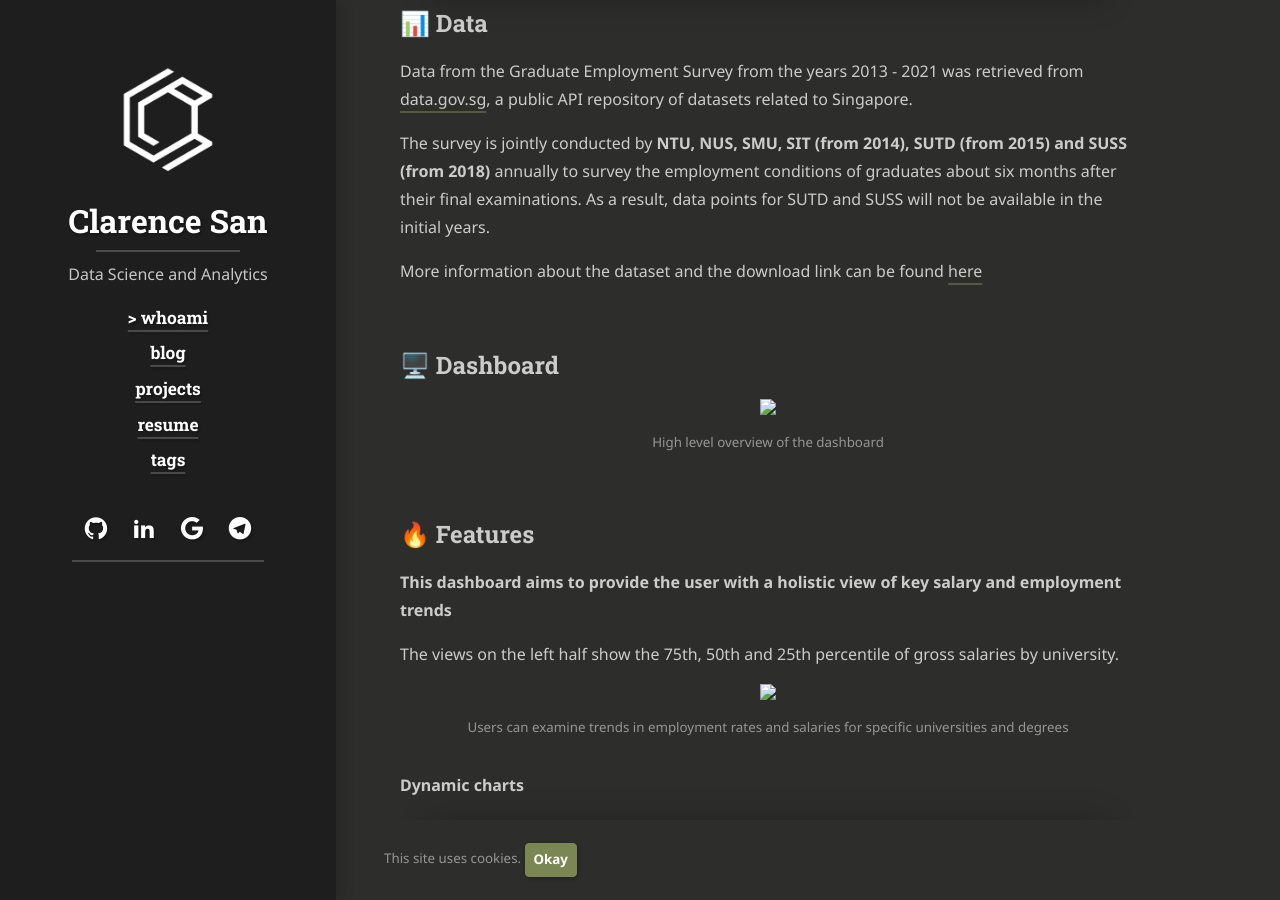
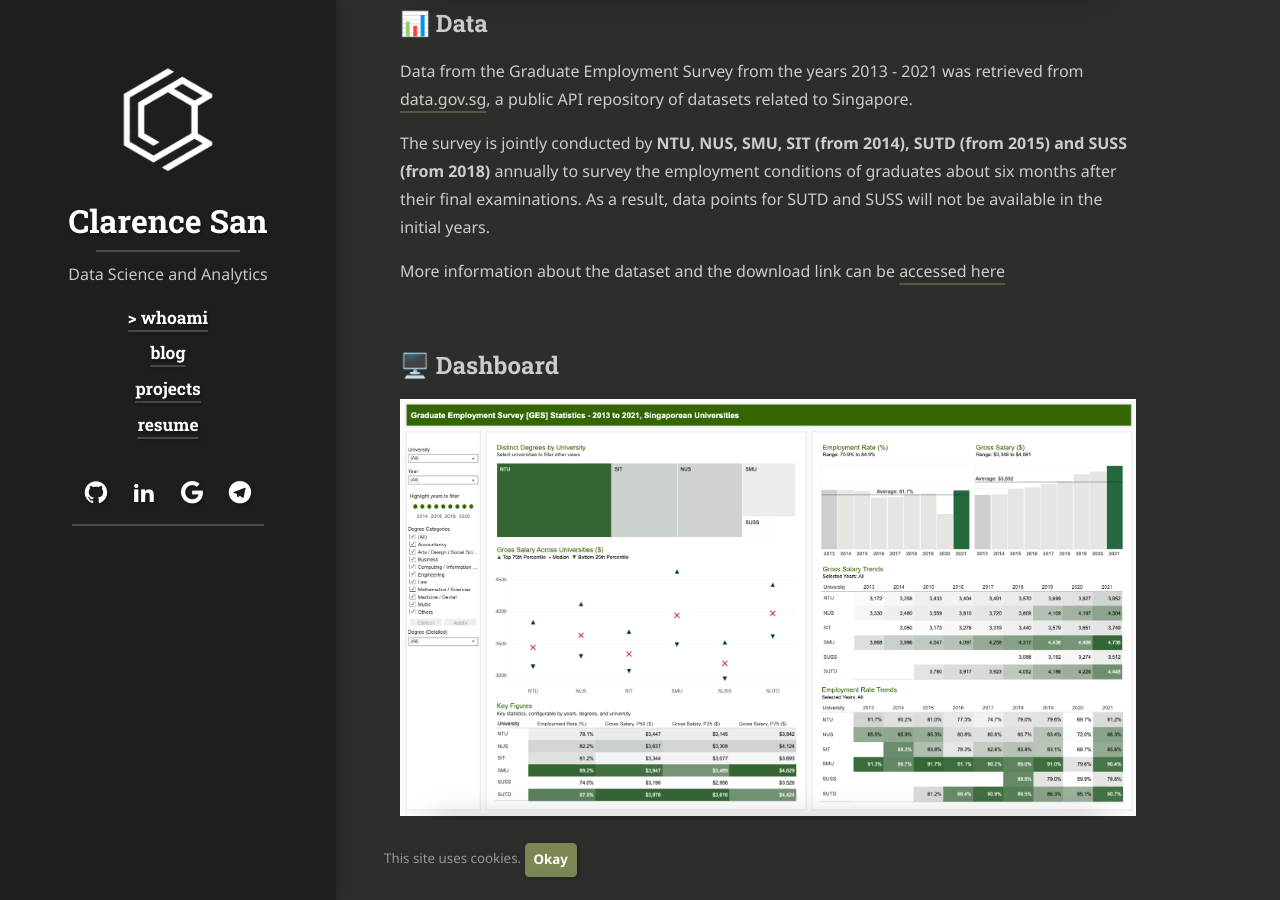
Before and after one commit to csanry/csanry.github.io, a Jekyll site: the page built from _projects/GES.md, in a window 1280 px wide and 900 px high, scrolled down 1205 px. Built offline with Jekyll 4.4.1, drawn with Linux system fonts in a browser that asks for light colours; cached includes are drawn as plain includes; nearby versions of some CDN libraries; some web fonts are replaced; library files that are not in the unit come from our copies.

Commit message:
chore: format project articles * Add target blank to links * Add width and height attributes to imgs * Fix broken links * Removed tags.md from sidebar

```diff
--- a/_layouts/project.html
+++ b/_layouts/project.html
@@ -49,7 +49,7 @@
         <span class="sr-only">{{ separator }} {{ site.data.strings.links | default:"Links" }}{{ site.data.strings.colon }}</span>
         <span class="{{ site.data.strings.links_icon | default:'icon-link' }}" title="{{ site.data.strings.links | default:'Links' }}"></span>
         {% for link in project.links %}
-          <a class="external" href="{{ link.url }}" property="sameAs">{{ link.title }}</a>
+          <a class="external" href="{{ link.url }}" property="sameAs" target="{{ link.target }}">{{ link.title }}</a>
           {% unless forloop.last %}{{ separator }}{% endunless %}
         {% endfor %}
       </span>
--- a/_projects/GES.md
+++ b/_projects/GES.md
@@ -26,18 +27,18 @@
 
 ## 📊 Data
 
-Data from the Graduate Employment Survey from the years 2013 - 2021 was retrieved from [data.gov.sg], a public API repository of datasets related to Singapore.
+Data from the Graduate Employment Survey from the years 2013 - 2021 was retrieved from [data.gov.sg]{:target="_blank"}, a public API repository of datasets related to Singapore.
 
 The survey is jointly conducted by **NTU, NUS, SMU, SIT (from 2014), SUTD (from 2015) and SUSS (from 2018)** annually to survey the employment conditions of graduates about six months after their final examinations. As a result, data points for SUTD and SUSS will not be available in the initial years.
 
 
-More information about the dataset and the download link can be found [here](https://beta.data.gov.sg/datasets/d_3c55210de27fcccda2ed0c63fdd2b352/view)
+More information about the dataset and the download link can be [accessed here]{:target="_blank"}
 
 
 ## 🖥️ Dashboard
 
 <figure>
-  <img src="{{site.url}}/assets/img/GES-Dashboard/dashboard_overview.png">
+  <img src="{{site.url}}/assets/img/GES/dashboard_overview.png" width="100%" height="auto" />
   <figcaption>High level overview of the dashboard</figcaption>
 </figure>
 
@@ -49,7 +50,7 @@
 The views on the left half show the 75th, 50th and 25th percentile of gross salaries by university.
 
 <figure>
-  <img src="{{site.url}}/assets/img/GES-Dashboard/view_one.gif" width="100%" height="auto" />
+  <img src="{{site.url}}/assets/img/GES/view_one.gif" width="100%" height="auto" />
   <figcaption>Users can examine trends in employment rates and salaries for specific universities and degrees</figcaption>
 </figure>
 
@@ -59,7 +60,7 @@
 To better understand the employability trends of different degrees, users are able to use the filter options on the left section of the dashboard to select a subset of the data.
 
 <figure>
-  <img src="{{site.url}}/assets/img/GES-Dashboard/view_two.gif" width="100%" height="auto" />
+  <img src="{{site.url}}/assets/img/GES/view_two.gif" width="100%" height="auto" />
   <figcaption>Users can filter and drill down the data using either the filter options on the left, or by using the dynamic charts</figcaption>
 </figure>
 
@@ -68,21 +69,22 @@
 Salary and employment rate percentages are colour coded by value so that the user is able to quickly identify the universities and degrees with the largest changes in these key metrics over the years.
 
 <figure>
-  <img src="{{site.url}}/assets/img/GES-Dashboard/view_three.gif" width="100%" height="auto" />
+  <img src="{{site.url}}/assets/img/GES/view_three.gif" width="100%" height="auto" />
   <figcaption>The trend section of the dashboard provides average salaries across years for each university</figcaption>
 </figure>
 
-[Play around with the dashboard here]{:target="_blank"}{:.read-more}
 
-<br><br>
+[Play around with the dashboard here]{:target="_blank"}
+{:.read-more}
+
+<br>
 
 **_Further Reading_**
 
-\[1\] More information about the 6 autonomous universities can be found [here](https://www.moe.gov.sg/post-secondary/overview/autonomous-universities/)
-
+\[1\] More information about the 6 autonomous universities can be found [here](https://www.moe.gov.sg/post-secondary/overview/autonomous-universities/){:target="_blank"}
 
 
 <!-- Links -->
 [data.gov.sg]: https://beta.data.gov.sg/
-[here]: https://beta.data.gov.sg/datasets/d_3c55210de27fcccda2ed0c63fdd2b352/view
+[accessed here]: https://beta.data.gov.sg/datasets/d_3c55210de27fcccda2ed0c63fdd2b352/view
 [Play around with the dashboard here]: https://public.tableau.com/app/profile/clarence/viz/GESInsights/GESDashboard
```
Also changed, not shown: other parts of _projects/GES.md (+2 -1 lines), tags.md (+1 -1 lines).
